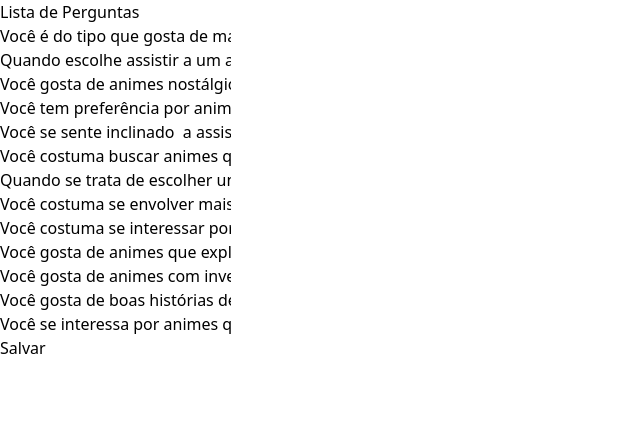
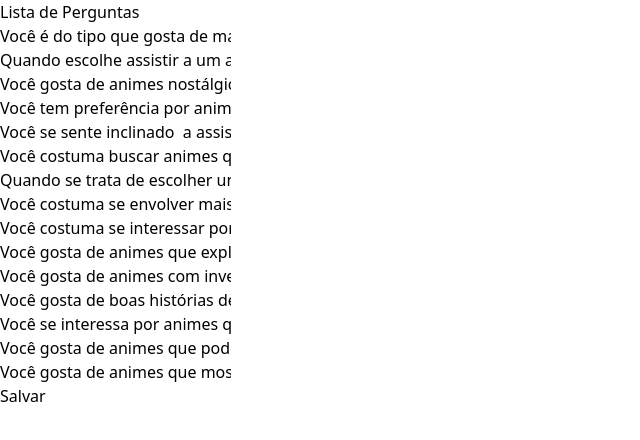
Before and after one commit to luacrz/Recomendacao-Animes, a React (Vite) app in the folder frontend_paa/: page /tree in a window 1280 px wide. Shown: the top 440 px of the page, without its empty margins (0-640 px from the left). Built offline with nearby package versions, Linux system fonts and the light colour scheme.

Commit message:
Add files via upload

```diff
--- a/frontend_paa/questions.ts
+++ b/frontend_paa/questions.ts
@@ -11,7 +11,9 @@ const questions = [
   'Você gosta de animes que exploram sustos e suspense?',
   'Você gosta de animes com investigações e mistérios?',
   'Você gosta de boas histórias de amor?',
-  'Você se interessa por animes que exploram conceitos futuristas e tecnologia avançada?'
+  'Você se interessa por animes que exploram conceitos futuristas e tecnologia avançada?',
+  'Você gosta de animes que podem te incentivar a praticar um esporte?',
+  'Você gosta de animes que mostram o cotidiano dos personagens?'
 ]
 
 export default questions
--- a/frontend_paa/src/pages/Home/index.tsx
+++ b/frontend_paa/src/pages/Home/index.tsx
@@ -63,7 +63,7 @@ export default function Home({questions}: HomeProps) {
 
     setQuestion(question + 1)
 
-    if (question + 1 === questions.length) {
+    if (question == questions.length ) {
       setAnswer(prevAnswer => (prevAnswer ? [...prevAnswer, 1] : [1]))
       setDoQuestion(false)
       setLoading(true)
@@ -74,6 +74,7 @@ export default function Home({questions}: HomeProps) {
   function refreshPage(){
     window.location.reload();
   }
+
   return (
     <>
       <div className='flex flex-col h-screen w-full p-8'>
```
